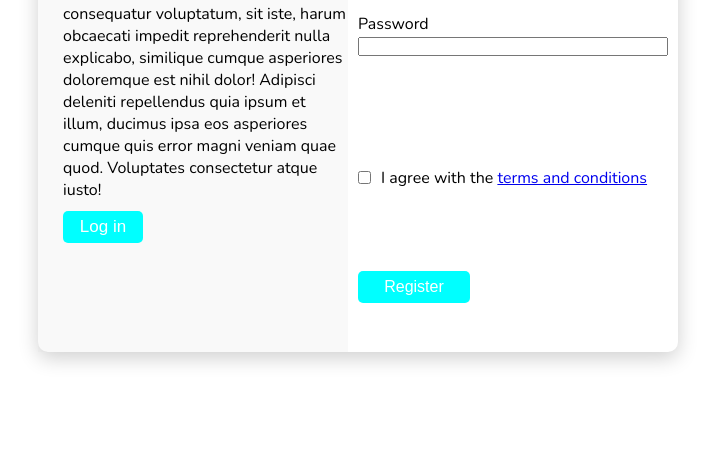
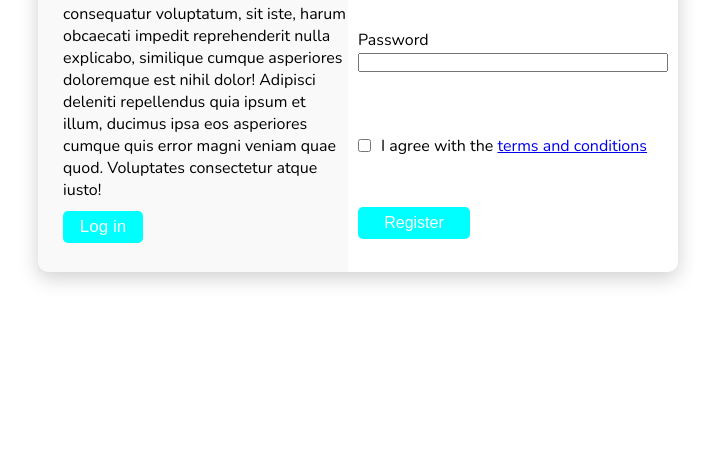
Before and after one commit to Shawaiz99/practice-project-html-css-js, a plain HTML site: page html/registration-form-2.html in a window 1280 px wide. Shown: the part 348-800 px from the top of the page, without its empty margins (282-997 px from the left). Drawn offline with nearby package versions, Linux system fonts and the light colour scheme.

Commit message:
Had to make some changes to the css as I had the DOM open. It looked bad

```diff
--- a/css/registration-form-2.css
+++ b/css/registration-form-2.css
@@ -15,7 +15,7 @@ body {
 
 .container {
   width: 50%;
-  height: 75vh;
+  height: 55vh;
   display: flex;
   box-shadow: 0 0px 0px 0 rgba(0, 0, 0, 0.2), 0 6px 20px 0 rgba(0, 0, 0, 0.19);
   border-radius: 10px;
@@ -55,7 +55,7 @@ body {
 .registration-section {
   display: flex;
   flex-direction: column;
-  justify-content: space-between;
+  justify-content: center;
   margin: 10px;
 }
 
```
